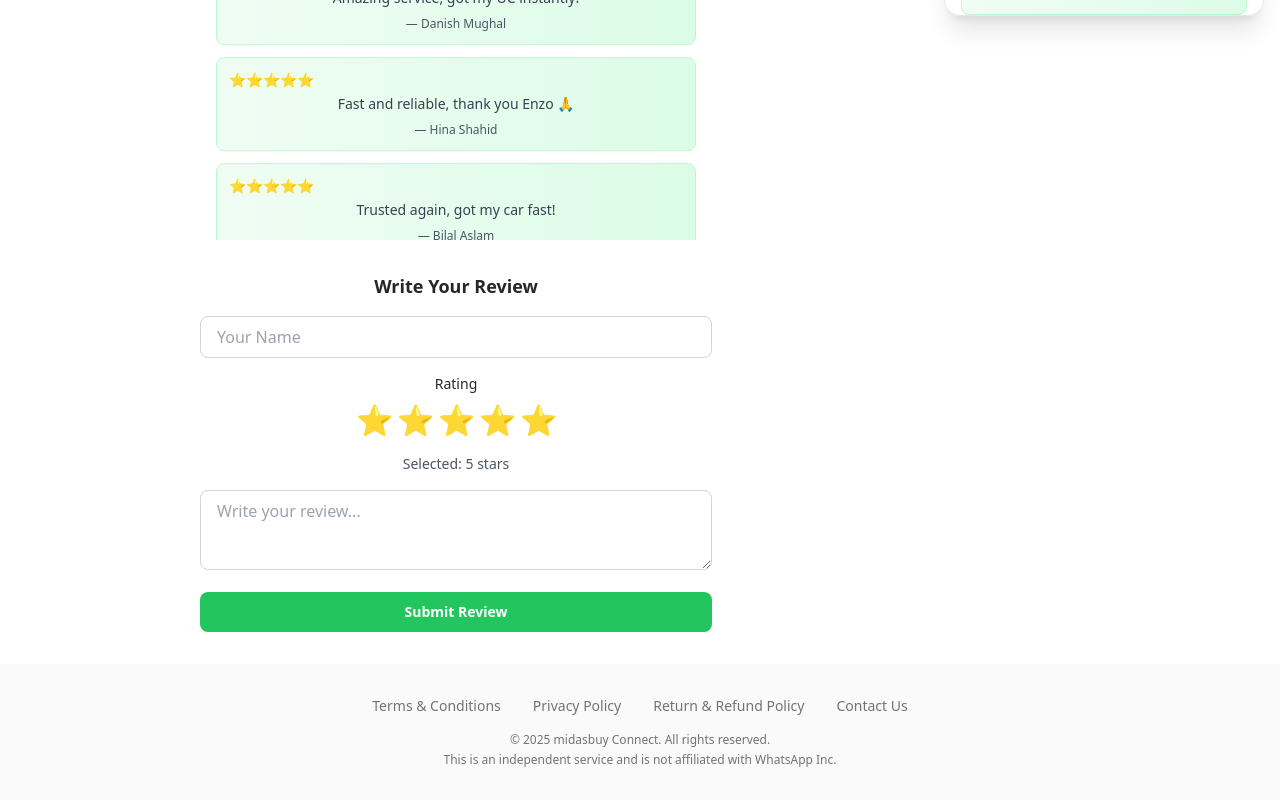
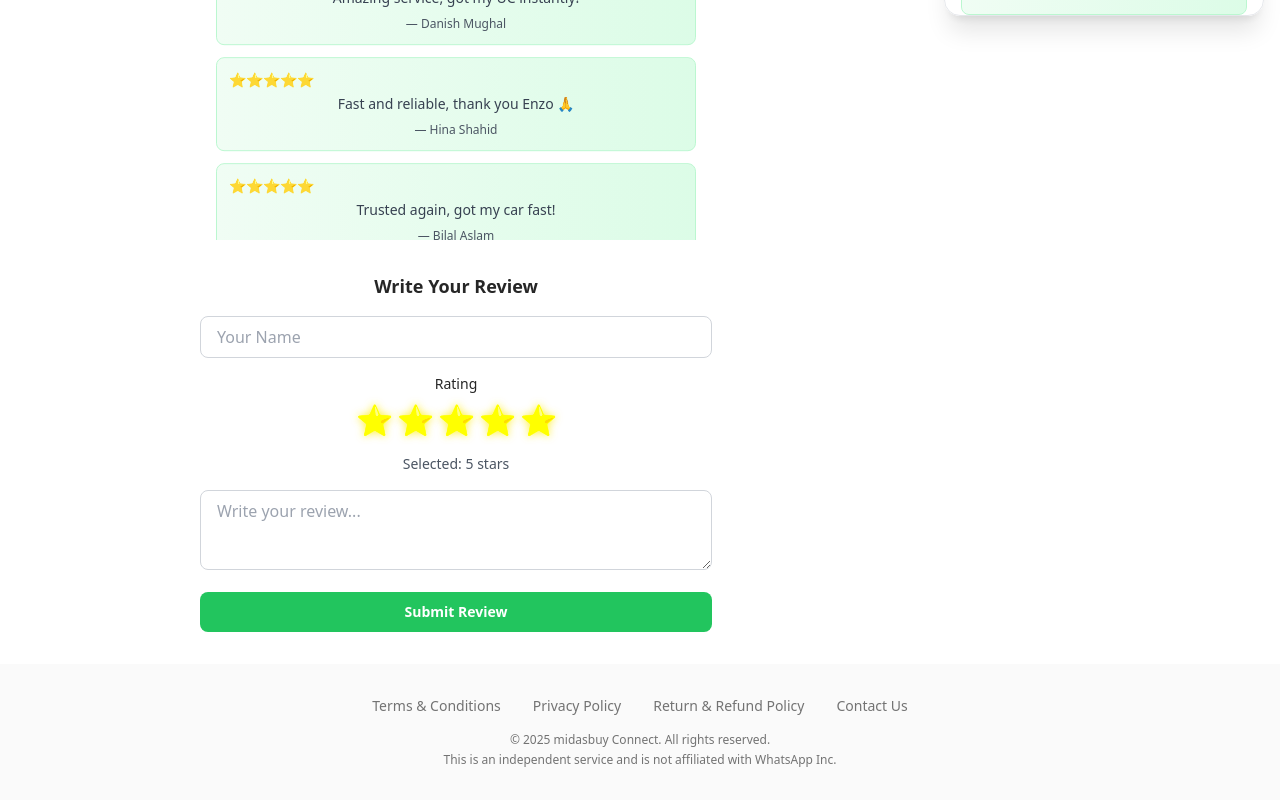
Before and after one commit to ayubkhanzsa/green-connect-page, a React (Vite) app: page / in a window 1280 px wide. Shown: the part 704-1504 px from the top of the page. Built offline with nearby package versions, Linux system fonts and the light colour scheme.

Commit message:
Update star rating interactivity
Make star rating interactive, changing color to yellow upon selection.

```diff
--- a/src/pages/Index.tsx
+++ b/src/pages/Index.tsx
@@ -231,7 +231,13 @@ const Index = () => {
                       onClick={() => setNewReview(prev => ({ ...prev, rating: star }))}
                       className="text-3xl focus:outline-none transition-all duration-200 hover:scale-110 cursor-pointer"
                     >
-                      <span className={star <= newReview.rating ? "text-yellow-400" : "text-gray-300"}>
+                      <span
+                        className={`${star <= newReview.rating ? "text-yellow-400" : "text-gray-400"} transition-colors duration-200`}
+                        style={{
+                          filter: star <= newReview.rating ? 'brightness(1.2) saturate(1.5)' : 'brightness(0.7)',
+                          textShadow: star <= newReview.rating ? '0 0 8px rgba(255, 193, 7, 0.8)' : 'none'
+                        }}
+                      >
                         ⭐
                       </span>
                     </button>
```
